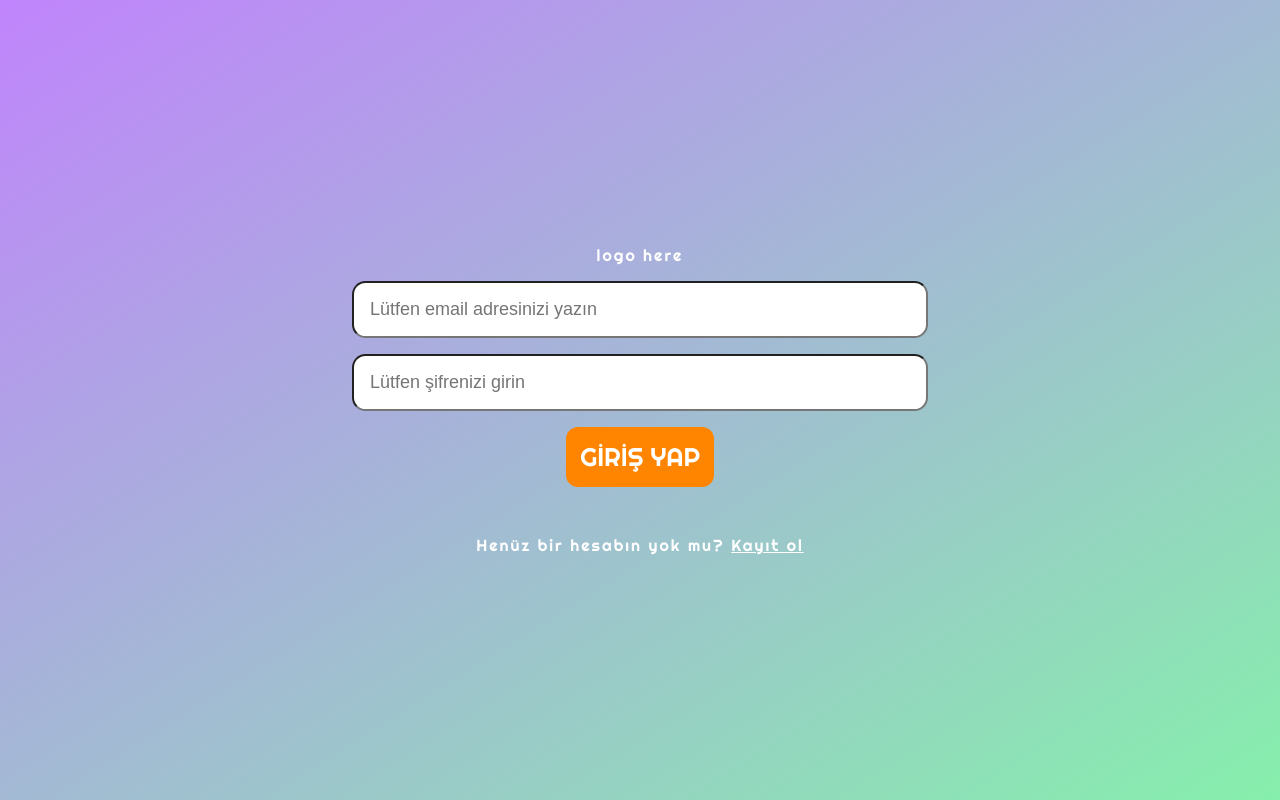
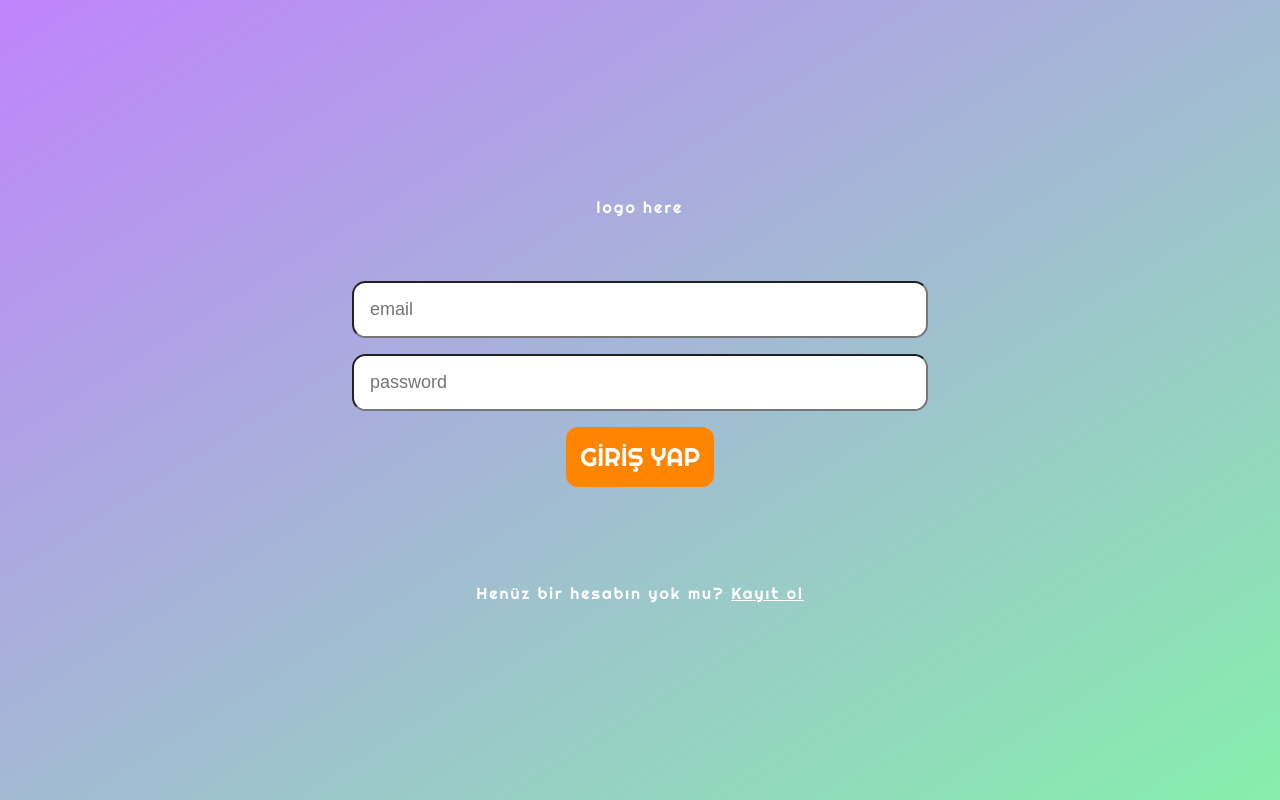
Before and after one commit to symys/cvmaker, an Angular app: page /login in a window 1280 px wide. Built offline with nearby package versions, Linux system fonts and the light colour scheme.

Commit message:
added validation to login page form

```diff
--- a/src/app/components/loginpage/loginpage.component.css
+++ b/src/app/components/loginpage/loginpage.component.css
@@ -89,3 +89,7 @@ span:hover {
         font-size: 0.6em;
      }
 }
+
+.error-messages{
+  color: red;
+}
--- a/src/app/components/loginpage/loginpage.component.html
+++ b/src/app/components/loginpage/loginpage.component.html
@@ -1,10 +1,60 @@
 <div class="login-page">
   <div class="login-container">
     <div id="logo">logo here</div>
+    <form  class="login-container"
+      [formGroup]="registerForm"
+      (ngSubmit)="onSubmit()"
 
-      <input type="email" placeholder="Lütfen email adresinizi yazın" />
-      <input type="password" placeholder="Lütfen şifrenizi girin" />
+    >
+      <!-- <input type="email" placeholder="Lütfen email adresinizi yazın" /> -->
+      <div>
+        <input
+          type="text"
+          (ngClass)="
+            ({
+              isValid: submitted && registerForm.controls['email'].errors
+            })
+          "
+          formControlName="email"
+          placeholder="email"
+        />
+        <div  class="error-messages"
+          *ngIf="submitted && registerForm.controls['email'].errors"
+        >
+          <div
+            *ngIf="
+              submitted && registerForm.controls['email'].errors['required']
+            "
+          >
+            Email is required
+          </div>
+          <div
+            *ngIf="submitted && registerForm.controls['email'].errors['email']"
+          >
+            Please write a valid email
+          </div>
+        </div>
+      </div>
+      <!-- <input type="password" placeholder="Lütfen şifrenizi girin" /> -->
+      <div >
+        <input
+          type="password"
+          (ngClass)="
+            ({
+              isValid:
+                submitted && registerForm.controls['password'].errors
+            })
+          "
+          formControlName="password"
+          placeholder="password"
+        />
+        <div *ngIf="submitted && registerForm.controls['password'].errors"  class="error-messages">
+          <div *ngIf="submitted && registerForm.controls['password'].errors['required']" >Password is required</div>
+          <div *ngIf="submitted && registerForm.controls['password'].errors['minLength']" >Minimum password length must be 6</div>
+        </div>
+      </div>
       <button id="login-button">GİRİŞ YAP</button>
+    </form>
 
     <p>
       Henüz bir hesabın yok mu?
--- a/src/app/components/loginpage/loginpage.component.ts
+++ b/src/app/components/loginpage/loginpage.component.ts
@@ -1,4 +1,6 @@
 import { Component } from '@angular/core';
+import { FormBuilder, FormGroup, Validators } from '@angular/forms';
+import { Router } from '@angular/router';
 
 @Component({
   selector: 'app-loginpage',
@@ -7,4 +9,26 @@ import { Component } from '@angular/core';
 })
 export class LoginpageComponent {
 
+  registerForm: FormGroup;
+  title='formvalidation';
+  submitted=false;
+
+  constructor(private formBuilder:FormBuilder, private router: Router){}
+
+  ngOnInit(){
+    // validation rules
+    this.registerForm = this.formBuilder.group({
+      email: ['', [Validators.required, Validators.email]],
+      password: ['', [Validators.required, Validators.minLength(6)]],
+    })
+  }
+
+  onSubmit(){
+    this.submitted = true
+
+    if(this.registerForm.invalid){
+      return
+    }
+    else{this.router.navigate(['/profile']); }
+  }
 }
```
